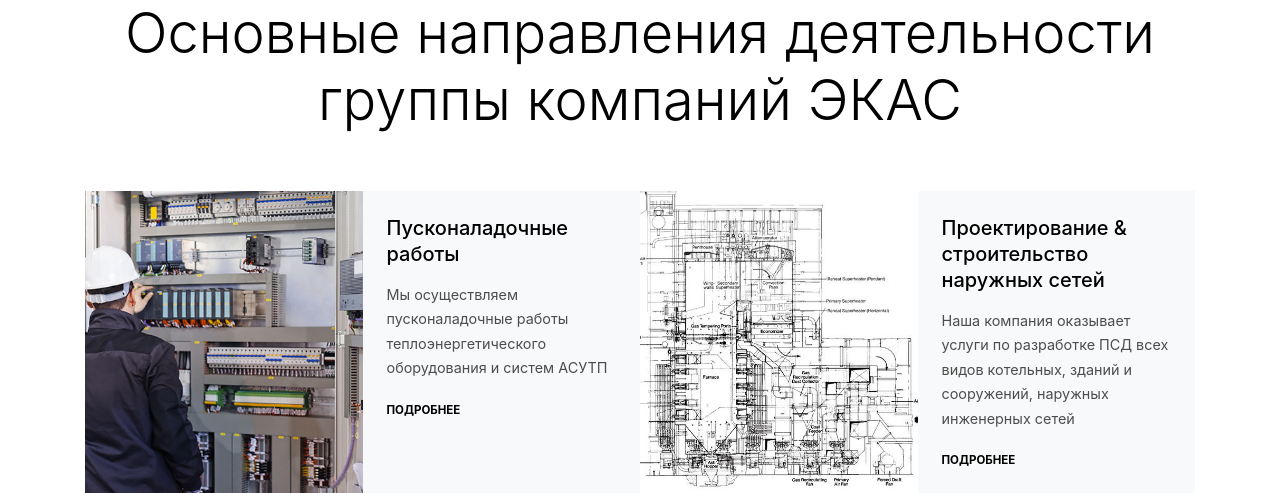
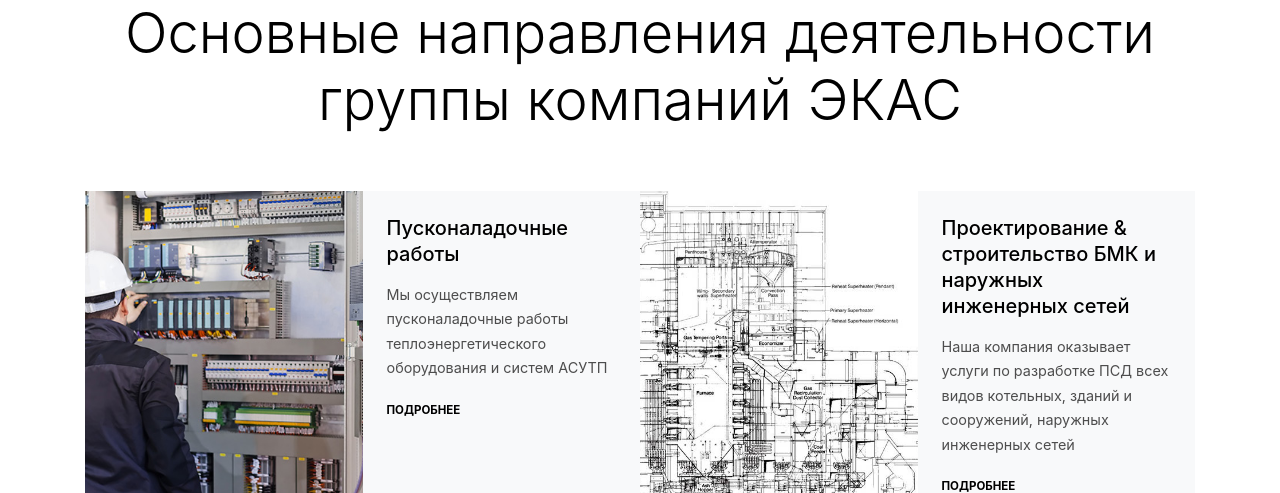
Before and after one commit to EchoFoe/Ekas_new, a Django app: page / in a window 1280 px wide. Shown: the part 1281-1774 px from the top of the page. Run offline with Django 3.2, Linux system fonts and the light colour scheme; some libraries are stand-ins or nearby versions; some web fonts are replaced.

Commit message:
version_4

```diff
--- a/templates/landing/home.html
+++ b/templates/landing/home.html
@@ -121,7 +121,7 @@
                         <div class="col-md-6 bg-image order-md-2 order-lg-1 bg-sm-height" style="background-image: url('../../static/images/designa_and_construction_boiler_1.jpg');" data-aos="fade" data-aos-delay="200"></div>
                         <div class="col-md-6 bg-light text order-md-1 order-lg-2">
                             <div class="p-4">
-                                <h2 class="h5 mb-3 text-black line-height-sm">Проектирование &amp; строительство наружных сетей</h2>
+                                <h2 class="h5 mb-3 text-black line-height-sm">Проектирование &amp; строительство БМК и наружных инженерных сетей</h2>
                                 <p>Наша компания оказывает услуги по разработке ПСД всех видов котельных, зданий и сооружений, наружных инженерных сетей</p>
                                 <p class="mb-0"><a href="{% url 'proektirovanie' %}" class=""><small class="text-uppercase font-weight-bold text-black">Подробнее</small></a></p>
                             </div>
```
